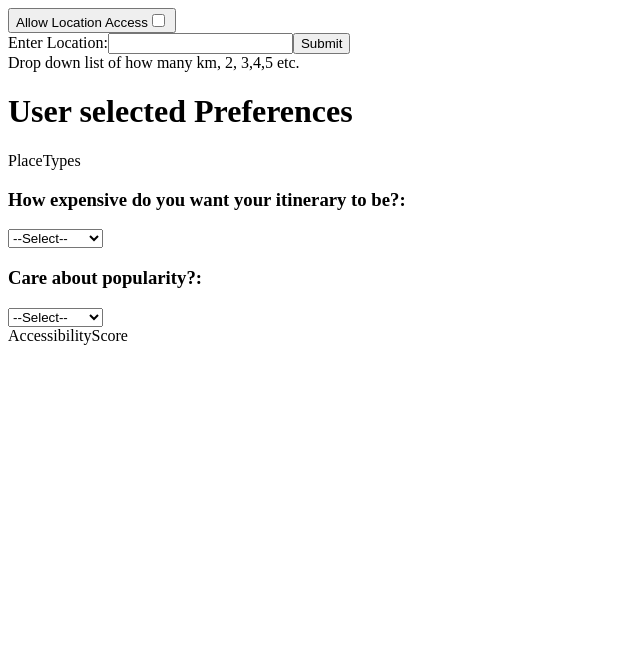
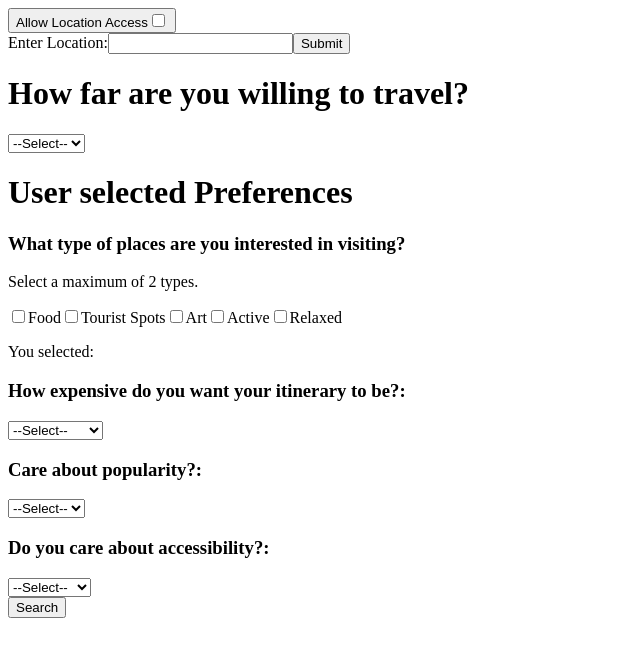
Before and after one commit to Sudanrai88/dissertation_project, a Next.js app: page /generatePage in a window 1280 px wide. Shown: the top 656 px of the page, without its empty margins (0-640 px from the left). Built offline with nearby package versions, Linux system fonts and the light colour scheme.

Commit message:
Collection of all data that will be sent to the backend from each component using useState hooks.

```diff
--- a/src/components/AccessLocation.jsx
+++ b/src/components/AccessLocation.jsx
@@ -1,35 +1,27 @@
 import React, { useEffect } from 'react';
 
-function AccessLocation() {
+function AccessLocation( {setAccessedLatitude, setAccessedLongitude} ) {
   useEffect(() => {
     const handleLocationPermission = (position) => {
-      console.log(position);
-      showNotification('Access Allowed');
+      const LocationData = {
+        latitude: position.coords.latitude,
+        longitude: position.coords.longitude,
+      };
+      setAccessedLongitude(LocationData.longitude);
+      setAccessedLatitude(LocationData.latitude);
+      alert('Access Allowed')
     };
+
 
     const requestLocationAccess = () => {
       if (allowLocationCheckbox.checked) {
         navigator.geolocation.getCurrentPosition(handleLocationPermission);
       }
     };
-
-    const showNotification = (message) => {
-      if (Notification.permission === 'granted') {
-        new Notification(message);
-      } else if (Notification.permission !== 'denied') {
-        Notification.requestPermission().then((permission) => {
-          if (permission === 'granted') {
-            new Notification(message);
-          }
-        });
-      }
-    };
-
     const allowLocationCheckbox = document.getElementById('allowLocationCheckbox');
     if (allowLocationCheckbox) {
       allowLocationCheckbox.addEventListener('change', requestLocationAccess);
     }
-
     return () => {
       if (allowLocationCheckbox) {
         allowLocationCheckbox.removeEventListener('change', requestLocationAccess);
--- a/src/components/Preferences/AccessibilityScore.jsx
+++ b/src/components/Preferences/AccessibilityScore.jsx
@@ -1,9 +1,29 @@
-import React from 'react'
+import React, {useState} from 'react'
 
 function AccessibilityScore() {
-  return (
-    <div>AccessibilityScore</div>
-  )
-}
+    const [selectedOption, setSelectedOption] = useState(''); //useState initilaizes selectedOption. It is intially
+    //initialised to " ". setSelecttedOptioin is a function that will update the current state (selectedOption).
+
+    //The handleChange function is triggered when the user selects something from the dropdown box. The event object
+    //is taken as a parameter. The target value of the event (the selected option) is now the current state.
+    const handleChange = (e) => {
+      setSelectedOption(e.target.value);
+    };
+
+   return (
+    <div>
+      <h3> Do you care about accessibility?: </h3>
+      <select value={selectedOption} onChange={handleChange}>
+        <option value="">--Select--</option>
+        <option value="Nope!">Nope!</option>
+        <option value="Not really">Not really</option>
+        <option value="Don't care">Don't care</option>
+        <option value="A little">A little</option>
+        <option value="Yes!">Yes!</option>
+      </select>
+      {selectedOption && <p>You selected: {selectedOption}</p>}
+    </div>
+  );
+};
 
 export default AccessibilityScore
--- a/src/components/Preferences/PlaceTypes.jsx
+++ b/src/components/Preferences/PlaceTypes.jsx
@@ -1,9 +1,46 @@
-import React from 'react'
+import React, { useState } from 'react';
 
 function PlaceTypes() {
+  const groupTypes = {
+    'Food':['cafe', 'bar', 'bakery', 'restaurant'],
+    'Tourist Spots':['tourist_attraction', 'point_of_interest', 'amusement_park', 'natural_feature'],
+    'Art':['art_gallery', 'museum'],
+    'Active':['stadium', 'amusement_park'],
+    'Relaxed':['book_store', 'cafe', 'painter'],
+  };
+
+  const [selectedGroupTypes, setSelectedGroupTypes] = useState([]);
+
+  const handleCheckboxChange = (e) => {
+    const value = e.target.value;
+
+    if (e.target.checked) {
+      if (selectedGroupTypes.length < 2)
+      setSelectedGroupTypes([...selectedGroupTypes, value]);
+    } else {
+      setSelectedGroupTypes(selectedGroupTypes.filter((group) => group !== value));
+    }
+  };
+
   return (
-    <div>PlaceTypes</div>
-  )
+    <div>
+      <h3>What type of places are you interested in visiting?</h3>
+      <p> Select a maximum of 2 types.</p>
+
+      {Object.entries(groupTypes).map(([groupName, placeTypes]) => (
+        <label key={groupName}>
+          <input
+            type="checkbox"
+            value={groupName}
+            checked={selectedGroupTypes.includes(groupName)}
+            onChange={handleCheckboxChange}
+          />
+          {groupName}
+        </label>
+      ))}
+      <p>You selected: {selectedGroupTypes.join(', ')}</p>
+    </div>
+  );
 }
 
-export default PlaceTypes
+export default PlaceTypes;
--- a/src/components/Preferences/PopularityScore.jsx
+++ b/src/components/Preferences/PopularityScore.jsx
@@ -15,11 +15,11 @@ function PopularityScore() {
       <h3> Care about popularity?: </h3>
       <select value={selectedOption} onChange={handleChange}>
         <option value="">--Select--</option>
-        <option value="Free">Price level 0</option>
-        <option value="Inexpensive">Price level 1</option>
-        <option value="Moderate">Price level 2</option>
-        <option value="Expensive">Price level 3</option>
-        <option value="Very Expensive">Price level 4</option>
+        <option value="No">0</option>
+        <option value="Not really">1</option>
+        <option value="Somewhat">2</option>
+        <option value="Yes">3</option>
+        <option value="Matters a lot">4</option>
       </select>
       {selectedOption && <p>You selected: {selectedOption}</p>}
     </div>
--- a/src/components/Preferences/PreferenceSelector.jsx
+++ b/src/components/Preferences/PreferenceSelector.jsx
@@ -1,10 +1,16 @@
-import React from 'react'
+import React, {useState} from 'react'
 import PlaceTypes from './PlaceTypes'
 import PopularityScore from './PopularityScore'
 import AccessibilityScore from './AccessibilityScore'
 import CostScore from './CostScore'
 
 function PreferenceSelector() {
+  const [types, setTypes] = useState([]);
+  const [costScore, setCostScore] = useState('');
+  const [popularityScore, setPopularityScore] = useState('');
+  const [accessibilityScore, setAccessibilityScore] = useState('');
+
+
   return (
     <div>
     <div>
--- a/src/components/RadiusSelector.jsx
+++ b/src/components/RadiusSelector.jsx
@@ -1,8 +1,31 @@
-import React from 'react'
+import React, { useEffect, useState } from 'react'
 
-function RadiusSelector() {
+function RadiusSelector( {setFetchRadius} ) {
+  const [radius, setRadius] = useState('');
+
+  useEffect(() => {
+    setFetchRadius(radius);
+  }, [radius]) //Run this useEffect everytime radius changes to update setFetchRadius
+
+  const handleChange = (e) => {
+    setRadius(e.target.value);
+  }
+
   return (
-    <div>Drop down list of how many km, 2, 3,4,5 etc.</div>
+    <div>
+     <h1>
+      How far are you willing to travel?
+     </h1>
+     <select value={radius} onChange={handleChange}>
+      <option value="">--Select--</option>
+      <option value="1000">1 km</option>
+      <option value="2000">2 km</option>
+      <option value="3000">3 km</option>
+      <option value="4000">4 km</option>
+      <option value="5000">5 km</option>
+     </select>
+     {radius && <p>You selected: {radius}</p>} {/* If radius value is truthy (not an empty string) */}
+    </div>
   )
 }
 
--- a/src/components/TypedLocation.jsx
+++ b/src/components/TypedLocation.jsx
@@ -2,7 +2,7 @@ import React, { useState } from 'react';
 //Only take in Location as text, send to the backend.
 
 
-const TypedLocation = () => {
+const TypedLocation = ({setLocationText}) => {
   const [location, setLocation] = useState('');
   const [latitude, setLatitude] = useState(null);
   const [longitude, setLongitude] = useState(null);
@@ -39,6 +39,8 @@ const TypedLocation = () => {
     if (data.status === 'OK' && data.results.length > 0) {
       const result = data.results[0];
       const { lat, lng } = result.geometry.location;
+      setLocationText(location);
+
       return { latitude: lat, longitude: lng };
     } else {
       throw new Error('Geocoding failed');
--- a/src/pages/generatePage.jsx
+++ b/src/pages/generatePage.jsx
@@ -1,29 +1,66 @@
-import React from 'react'
+import React, { useState } from 'react';
 import AccessLocation from '@/components/AccessLocation';
 import TypedLocation from '@/components/TypedLocation';
 import RadiusSelector from '@/components/RadiusSelector';
 import PreferenceSelector from '@/components/Preferences/PreferenceSelector';
 
 function generatePage() {
+  const [preferences, setPreferences] = useState({});
+  const [radius, setFetchRadius] = useState('');
+
+  const [accessedLatitude, setAccessedLatitude] = useState('');
+  const [accessedLongitude, setAccessedLongitude] = useState('');
+  const [locationText, setLocationText] = useState('');
+  // Other state variables and functions for collecting data
+
+  const handleSearch = () => {
+    const requestData = {
+      preferences,
+      radius,
+      accessedLatitude,
+      accessedLongitude,
+      locationText,
+    };
+
+    console.log('Request Data:', requestData);
+
+    fetch('http://localhost:8080/api/search', {
+      method: 'POST',
+      headers: {
+        'Content-Type': 'application/json',
+      },
+      body: JSON.stringify(requestData),
+    })
+      .then((response) => response.json())
+      .then((data) => {
+        // Handle the response data
+        console.log('Received response:', data);
+      })
+      .catch((error) => {
+        // Handle any errors
+        console.error('Error:', error);
+      });
+  };
+
   return (
     <div>
-       <div>
+      <div>
         <button>
-          <AccessLocation />
+          <AccessLocation setAccessedLatitude={setAccessedLatitude} setAccessedLongitude={setAccessedLongitude}/>
         </button>
       </div>
       <div>
-        <TypedLocation />
+        <TypedLocation setLocationText={setLocationText}   />
       </div>
       <div>
-        <RadiusSelector />
+        <RadiusSelector setFetchRadius={setFetchRadius} />
       </div>
       <div>
-        <PreferenceSelector />
+        <PreferenceSelector setPreferences={setPreferences} />
       </div>
+      <button onClick={handleSearch}>Search </button>
     </div>
-
-  )
+  );
 }
 
-export default generatePage
+export default generatePage;
```
